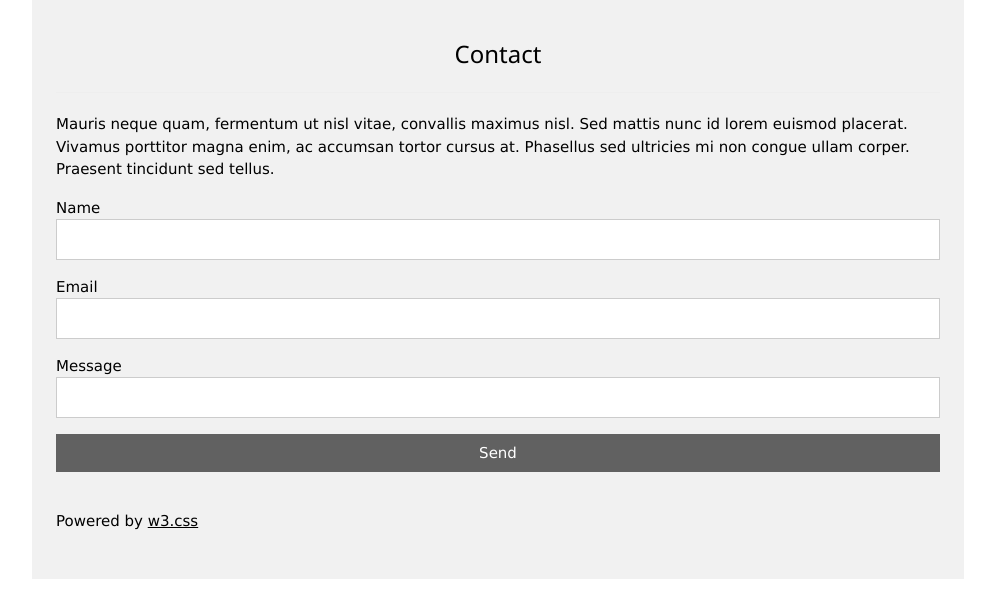
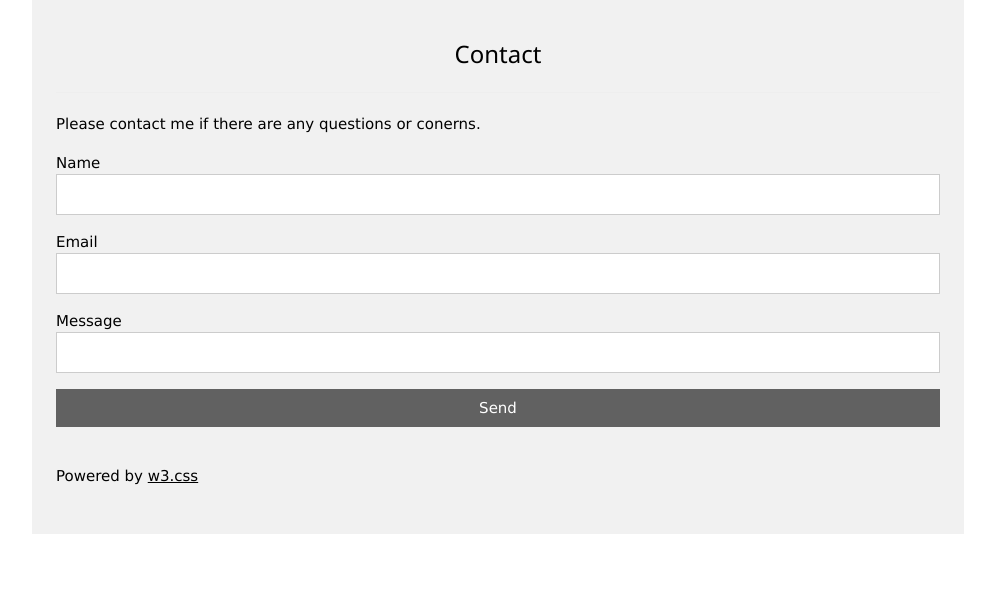
Before and after one commit to droerden/website, a plain HTML site: page index.html in a window 1280 px wide. Shown: the part 4569-5160 px from the top of the page, without its empty margins (142-1137 px from the left). After the commit the page ends 5115 px from the top, so only its background shows below. Drawn offline with nearby package versions, Linux system fonts and the light colour scheme.

Commit message:
Create index.html

```diff
--- a/index.html
+++ b/index.html
@@ -45,7 +45,7 @@
   <div class="w3-light-grey w3-padding-large w3-padding-32 w3-margin-top" id="contact">
     <h3 class="w3-center">Contact</h3>
     <hr>
-    <p>Mauris neque quam, fermentum ut nisl vitae, convallis maximus nisl. Sed mattis nunc id lorem euismod placerat. Vivamus porttitor magna enim, ac accumsan tortor cursus at. Phasellus sed ultricies mi non congue ullam corper. Praesent tincidunt sed tellus.</p>
+    <p>Please contact me if there are any questions or conerns.</p>
 
     <form action="/action_page.php" target="_blank">
       <div class="w3-section">
```
